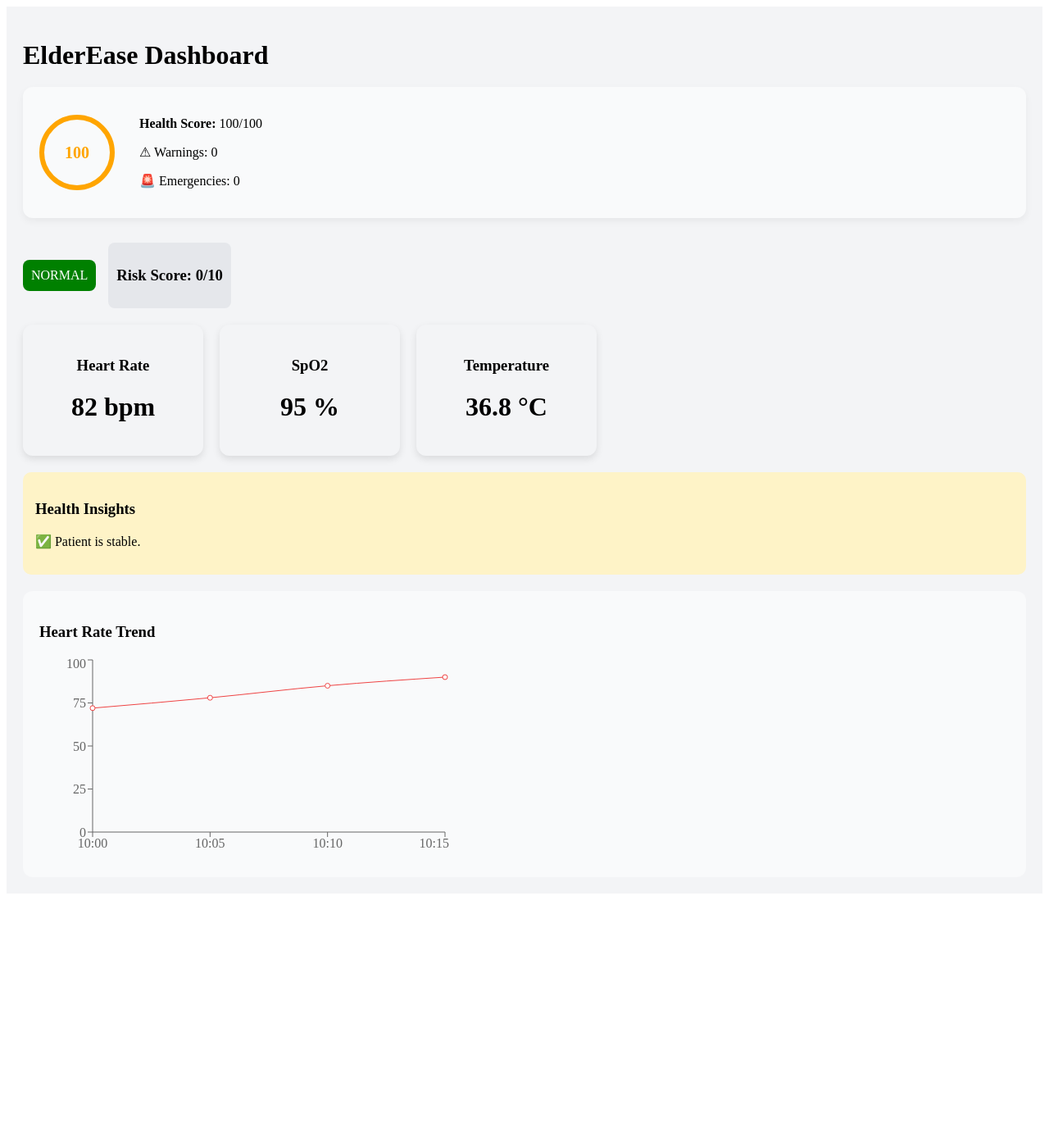
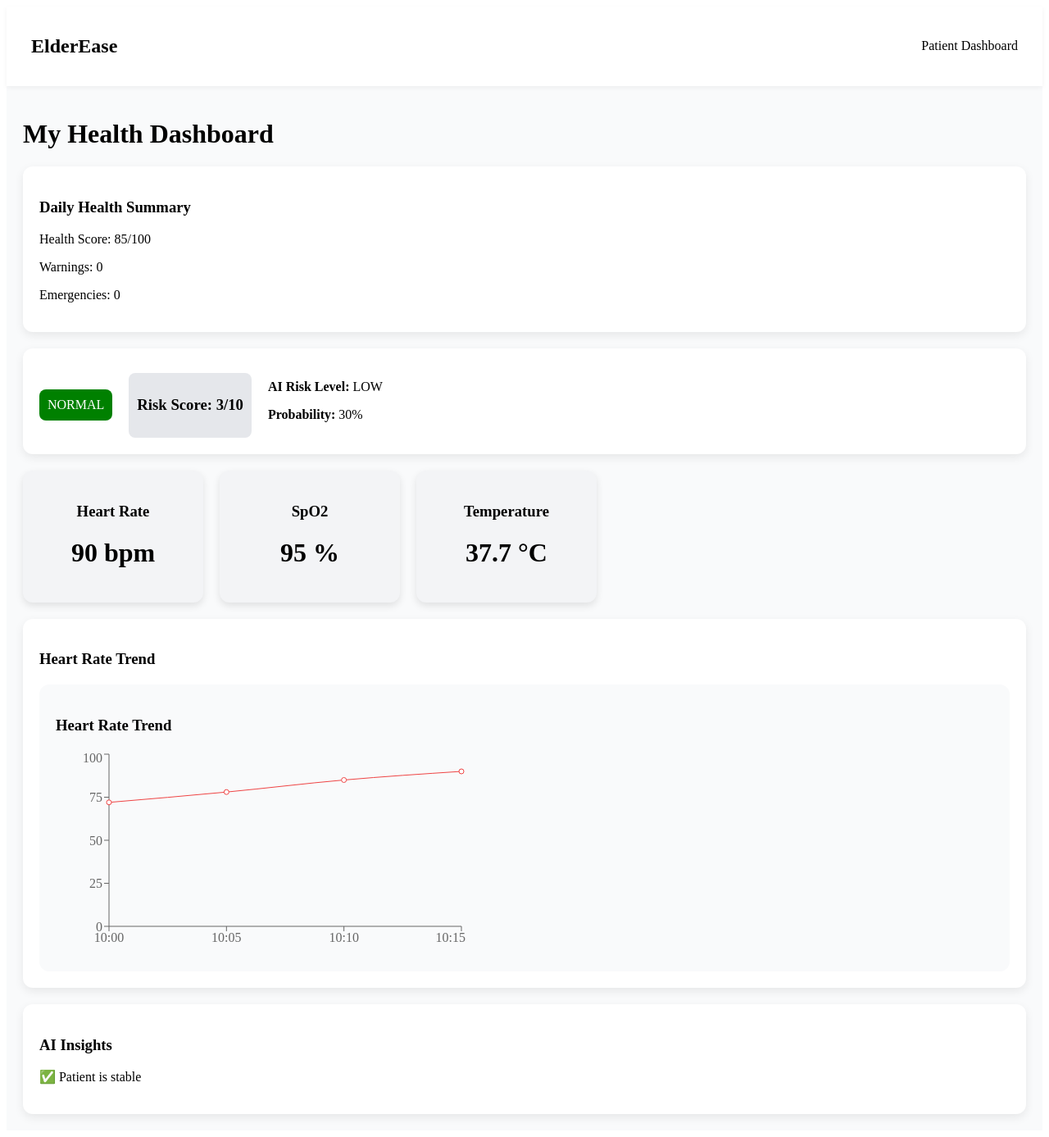
Before and after one commit to Aadya2901/ElderEase, a React app in the folder frontend/: page / in a window 1280 px wide. Shown: the whole page at 82% size. Before the commit the page ends 1098 px from the top, so only its background shows below. Built offline with nearby package versions, Linux system fonts and the light colour scheme; the HTML template or start-up script is replaced by a standard one.

Commit message:
style: add reusable card UI styling for dashboard sections

```diff
--- a/frontend/src/pages/PatientDashboard.jsx
+++ b/frontend/src/pages/PatientDashboard.jsx
@@ -1,97 +1,149 @@
+import { useEffect, useState } from "react";
 import VitalCard from "../components/VitalCard";
 import StatusBadge from "../components/StatusBadge";
 import RiskScore from "../components/RiskScore";
+import AlertBanner from "../components/AlertBanner";
 import InsightsPanel from "../components/InsightsPanel";
-import HealthSummary from "../components/HealthSummary";
-import AlertBanner from "../components/AlertBanner";
 import HeartRateChart from "../components/HeartRateChart";
 
+import { predictRisk, generateInsights, getRiskLevel } from "../utils/aiModel";
+
 export default function PatientDashboard() {
+  const [data, setData] = useState({
+    heartRate: 82,
+    spo2: 95,
+    temperature: 36.8
+  });
 
-  const heartRate = 82;
-  const spo2 = 95;
-  const temperature = 36.8;
+  const [history, setHistory] = useState([]);
 
-  const generateInsights = () => {
-    if (status === "EMERGENCY")
-      return "🚨 Critical condition detected. Immediate medical attention required.";
-
-    if (status === "WARNING")
-      return "⚠ Patient showing abnormal signs. Monitor closely.";
-
-    return "✅ Patient is stable.";
+  // 🔥 LIVE SIMULATION
+  useEffect(() => {
+    const interval = setInterval(() => {
+      const newData = {
+        heartRate: Math.floor(70 + Math.random() * 50),
+        spo2: Math.floor(88 + Math.random() * 10),
+        temperature: (36 + Math.random() * 2).toFixed(1)
       };
 
+      setData(newData);
+      setHistory(prev => [...prev.slice(-9), newData]);
+    }, 3000);
+
+    return () => clearInterval(interval);
+  }, []);
+
+  const { heartRate, spo2, temperature } = data;
+
+  // 🧠 AI LOGIC
+  const riskScore = predictRisk(heartRate, spo2, temperature);
+  const riskLevel = getRiskLevel(riskScore);
+  const insights = generateInsights(heartRate, spo2, temperature);
+
   const status =
-  heartRate > 110 || spo2 < 90 || temperature > 38
+    riskLevel === "HIGH"
       ? "EMERGENCY"
-    : heartRate > 95 || spo2 < 94 || temperature > 37.5
+      : riskLevel === "MEDIUM"
       ? "WARNING"
       : "NORMAL";
 
-    const riskScore =
-      (heartRate > 110 ? 3 : 0) +
-      (spo2 < 92 ? 4 : 0) +
-      (temperature > 38 ? 3 : 0);
+  return (
+    <div style={{ background: "#f9fafb", minHeight: "100vh" }}>
 
-    const warnings =
-      (heartRate > 95 || spo2 < 94 || temperature > 37.5) ? 1 : 0;
+      {/* 🔷 NAVBAR */}
+      <div style={{
+        background: "white",
+        padding: "15px 30px",
+        display: "flex",
+        justifyContent: "space-between",
+        alignItems: "center",
+        boxShadow: "0 2px 6px rgba(0,0,0,0.05)"
+      }}>
+        <h2>ElderEase</h2>
+        <p>Patient Dashboard</p>
+      </div>
 
-    const emergencies =
-      (heartRate > 110 || spo2 < 90 || temperature > 38) ? 1 : 0;
+      <div style={{ padding: "20px" }}>
 
-    const healthScore = 100 - riskScore * 10;
-
-  return (
-    <div style={{
-      padding: "20px",
-      background: "#f3f4f6",
-      minHeight: "100vh"
-    }}>
-
+        {/* 🚨 ALERT */}
         <AlertBanner status={status} />
 
-      <h1 style={{ marginBottom: "20px" }}>
-        ElderEase Dashboard
-      </h1>
+        {/* 🏥 TITLE */}
+        <h1 style={{ marginTop: "20px" }}>My Health Dashboard</h1>
 
-      {/* Summary Section */}
-      <div style={{ marginTop: "20px" }}>
-        <HealthSummary score={healthScore} warnings={warnings} emergencies={emergencies} />
+        {/* 📊 HEALTH SUMMARY */}
+        <div style={{
+          background: "white",
+          padding: "20px",
+          borderRadius: "12px",
+          boxShadow: "0 4px 12px rgba(0,0,0,0.08)",
+          marginTop: "20px"
+        }}>
+          <h3>Daily Health Summary</h3>
+          <p>Health Score: {100 - riskScore * 5}/100</p>
+          <p>Warnings: {riskLevel === "MEDIUM" ? 1 : 0}</p>
+          <p>Emergencies: {riskLevel === "HIGH" ? 1 : 0}</p>
         </div>
 
-      {/* Top Section */}
+        {/* 🧠 STATUS + AI */}
         <div style={{
           display: "flex",
-          gap: "15px",
+          gap: "20px",
           alignItems: "center",
-          marginTop: "20px"
+          marginTop: "20px",
+          background: "white",
+          padding: "20px",
+          borderRadius: "12px",
+          boxShadow: "0 4px 12px rgba(0,0,0,0.08)"
         }}>
           <StatusBadge status={status} />
           <RiskScore score={riskScore} />
+
+          <div>
+            <p><b>AI Risk Level:</b> {riskLevel}</p>
+            <p><b>Probability:</b> {riskScore * 10}%</p>
+          </div>
         </div>
 
-      {/* Cards Section */}
+        {/* ❤️ VITALS */}
         <div style={{
           display: "flex",
           gap: "20px",
-        marginTop: "20px",
-        flexWrap: "wrap"
+          marginTop: "20px"
         }}>
           <VitalCard title="Heart Rate" value={heartRate} unit="bpm" />
           <VitalCard title="SpO2" value={spo2} unit="%" />
           <VitalCard title="Temperature" value={temperature} unit="°C" />
         </div>
 
-      {/* Insights Section */}
-      <InsightsPanel insights={generateInsights()} />
+        {/* 📈 CHART */}
+        <div style={{
+          marginTop: "20px",
+          background: "white",
+          padding: "20px",
+          borderRadius: "12px",
+          boxShadow: "0 4px 12px rgba(0,0,0,0.08)"
+        }}>
+          <h3>Heart Rate Trend</h3>
+          <HeartRateChart data={history} />
+        </div>
 
-      {/* Charts Section */}
-      <div style={{ marginTop: "20px" }}>
-        <HeartRateChart />
+        {/* 💡 INSIGHTS */}
+        <div style={{
+          marginTop: "20px",
+          background: "white",
+          padding: "20px",
+          borderRadius: "12px",
+          boxShadow: "0 4px 12px rgba(0,0,0,0.08)"
+        }}>
+          <h3>AI Insights</h3>
+
+          {insights.map((msg, i) => (
+            <p key={i}>{msg}</p>
+          ))}
+        </div>
+
       </div>
     </div>
-
-
   );
 }
--- /dev/null
+++ b/frontend/src/utils/aiModel.js
@@ -0,0 +1,28 @@
+export function predictRisk(hr, spo2, temp) {
+  let score = 0;
+
+  score += (hr - 70) * 0.05;
+  score += (95 - spo2) * 0.8;
+  score += (temp - 36.5) * 1.5;
+
+  return Math.max(0, Math.min(10, Math.round(score)));
+}
+
+export function generateInsights(hr, spo2, temp) {
+  let messages = [];
+
+  if (hr > 110) messages.push("⚠ High heart rate detected");
+  if (spo2 < 94) messages.push("⚠ Low oxygen level");
+  if (temp > 38) messages.push("⚠ Fever detected");
+
+  if (messages.length === 0)
+    return ["✅ Patient is stable"];
+
+  return messages;
+}
+
+export function getRiskLevel(score) {
+  if (score > 7) return "HIGH";
+  if (score > 4) return "MEDIUM";
+  return "LOW";
+}
```
Also changed, not shown: 1 other file (tests, documents, lock files or other folders). Lines whose indentation alone changed are shown as unchanged.
